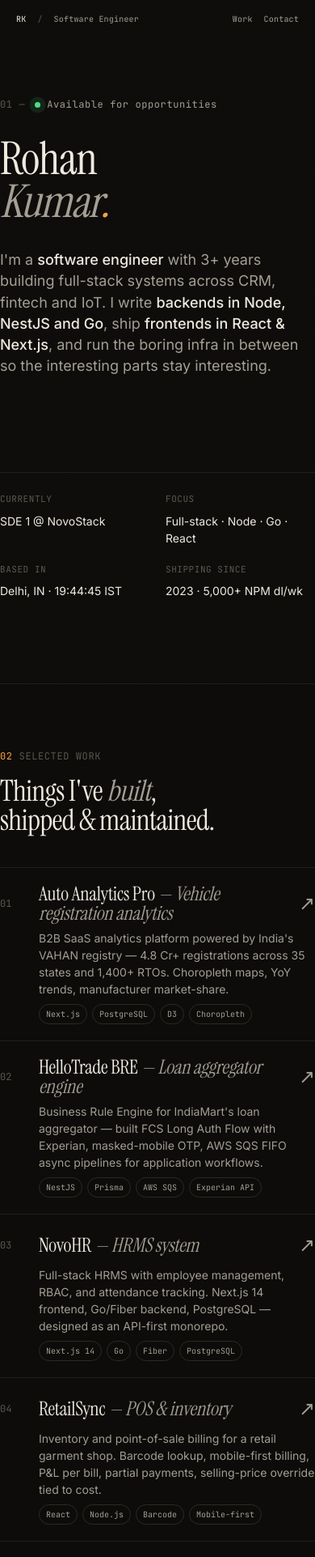
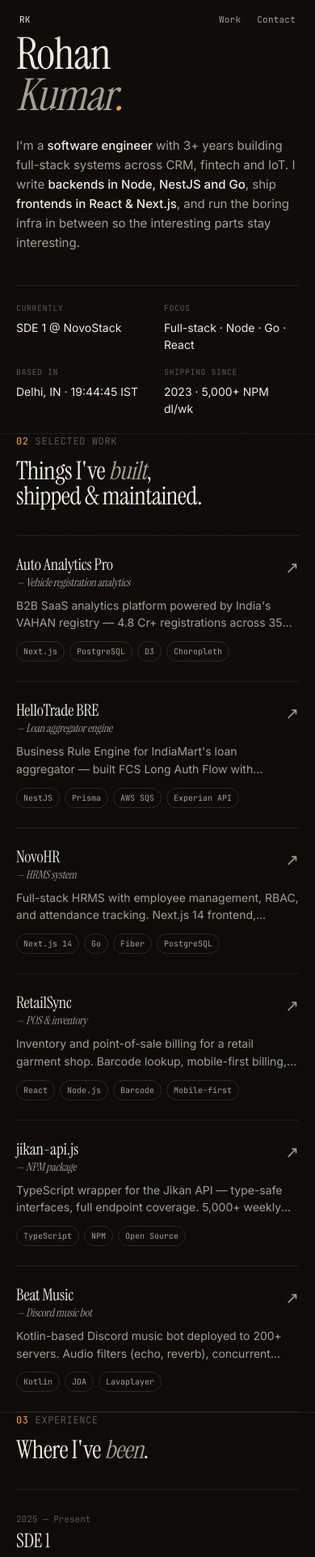
Before and after one commit to rohank05/therohankumar, a Next.js app: page / in a window 390 px wide. Shown: the top 1923 px of the page at 81% size. Built offline with nearby package versions, Linux system fonts and the light colour scheme.

Commit message:
Fixed hydration issue and fixed responsivness

```diff
--- a/app/globals.css
+++ b/app/globals.css
@@ -687,3 +687,185 @@ body::before {
   opacity: 1;
   transform: translateY(0);
 }
+
+/* === Responsive: Tablet (769px – 1024px) === */
+@media (max-width: 1024px) {
+  .work-row { grid-template-columns: 48px 1.5fr 2fr 28px; }
+  .work-row .stack { display: none; }
+  .exp-item { grid-template-columns: 160px 1fr; gap: 24px; }
+  .exp-item .where { display: none; }
+  .skills-grid { grid-template-columns: repeat(2, 1fr); }
+}
+
+/* === Responsive: Mobile (≤768px) === */
+@media (max-width: 768px) {
+
+  /* Shell — enough breathing room from edges */
+  .shell { padding: 0 24px; }
+
+  /* Topbar — compact, just the essentials */
+  .topbar { padding: 16px 24px; font-size: 11px; }
+  .topbar .left { gap: 10px; }
+  .topbar .right { gap: 20px; }
+  .topbar .hide-sm { display: none; }
+
+  /* Hero — natural height, no forced viewport fill */
+  .hero {
+    min-height: unset;
+    padding: 90px 0 52px;
+    justify-content: flex-start;
+  }
+  .hero .eyebrow { margin-bottom: 24px; font-size: 11px; }
+  .hero h1 { margin-bottom: 24px; }
+  .hero .lede {
+    font-size: 15px;
+    line-height: 1.6;
+    margin-bottom: 40px;
+    max-width: 100%;
+  }
+  .hero .meta-grid {
+    grid-template-columns: repeat(2, 1fr);
+    gap: 20px 16px;
+    padding: 20px 0;
+    margin-top: 0;
+  }
+  .hero .meta-grid .cell .label { font-size: 10px; margin-bottom: 6px; }
+  .hero .meta-grid .cell .val { font-size: 14px; }
+
+  /* Section */
+  .section { padding: 64px 0; }
+  .section-head { grid-template-columns: 1fr; gap: 12px; margin-bottom: 32px; }
+  .section-head h2 { font-size: clamp(30px, 8vw, 44px); }
+
+  /* ── Work — rethought for mobile ──
+     Drop the number column. Each project is a full-width
+     block: title + arrow on top, description below, tags below that.
+     People scan by name, not index number. */
+  .work-preview { display: none; }
+  .work-list { border-top: 1px solid var(--line); }
+  .work-row {
+    display: block;           /* abandon grid entirely */
+    padding: 24px 0;
+    border-bottom: 1px solid var(--line);
+    cursor: auto;
+    position: relative;
+  }
+  .work-row::before { display: none; }
+  .work-row:hover { padding-left: 0; }
+  .work-row:hover .arrow { transform: none; color: var(--fg-dim); }
+
+  .work-row .num { display: none; }   /* remove index — nobody counts on phone */
+
+  .work-row .title {
+    font-size: 22px;
+    line-height: 1.15;
+    padding-right: 36px;     /* space for arrow */
+    margin-bottom: 10px;
+  }
+  .work-row .title em { display: block; font-size: 14px; margin-top: 2px; }
+
+  .work-row .arrow {
+    position: absolute;
+    top: 24px; right: 0;
+    font-size: 20px;
+    transition: none;
+  }
+
+  .work-row .desc {
+    font-size: 14px;
+    line-height: 1.55;
+    color: var(--fg-dim);
+    margin-bottom: 12px;
+    display: -webkit-box;
+    -webkit-line-clamp: 2;
+    -webkit-box-orient: vertical;
+    overflow: hidden;
+  }
+
+  .work-row .stack {
+    display: flex;
+    flex-wrap: wrap;
+    gap: 6px;
+    justify-content: flex-start;
+  }
+  .work-row .stack span { font-size: 10px; padding: 4px 8px; }
+
+  /* ── Experience — scannable on phone ── */
+  .exp-list { gap: 0; }
+  .exp-item {
+    grid-template-columns: 1fr;
+    gap: 0;
+    padding: 28px 0;
+  }
+  .exp-item .where { display: none; }
+  .exp-item .when {
+    font-size: 11px;
+    color: var(--fg-low);
+    margin-bottom: 6px;
+  }
+  .exp-item .role {
+    font-size: 24px;
+    line-height: 1.1;
+    margin-bottom: 4px;
+  }
+  .exp-item .company {
+    font-size: 12px;
+    margin-bottom: 14px;
+  }
+  .exp-item ul { gap: 8px; }
+  .exp-item ul li { font-size: 14px; line-height: 1.5; }
+
+  /* ── Skills ── */
+  .skills-marquee { padding: 20px 0; margin: 20px -24px; padding-left: 24px; }
+  .skills-marquee .track { font-size: 30px; gap: 20px; }
+  .skills-marquee .track span { gap: 20px; }
+  .skills-grid { grid-template-columns: repeat(2, 1fr); gap: 20px; }
+  .skills-grid .group .label { font-size: 10px; margin-bottom: 12px; padding-bottom: 10px; }
+  .skills-grid .group li { font-size: 14px; }
+
+  /* Education */
+  .edu-grid { grid-template-columns: 1fr; gap: 24px; margin-top: 48px; }
+  .edu-card h3 { font-size: 19px; }
+  .edu-card p { font-size: 13px; }
+
+  /* ── Contact ── */
+  .contact { padding: 64px 0 48px; }
+  .contact .section-head {
+    grid-template-columns: 1fr;
+    gap: 0;
+    margin-bottom: 32px;
+  }
+  .contact .section-head > div:last-child { display: none; }
+  .contact .big {
+    font-size: clamp(38px, 10.5vw, 64px);
+    line-height: 1;
+    margin-bottom: 32px;
+  }
+  .contact .email-link {
+    font-size: clamp(16px, 5vw, 26px);
+    gap: 10px;
+    padding-bottom: 10px;
+    word-break: break-all;  /* prevent email overflow */
+  }
+
+  /* Footer */
+  .foot {
+    grid-template-columns: 1fr;
+    gap: 14px;
+    margin-top: 48px;
+    padding: 28px 0;
+  }
+  .foot .links { justify-content: flex-start; gap: 20px; }
+  .foot .right { text-align: left; }
+}
+
+/* === Small phones (≤400px) — even tighter, remove cruft === */
+@media (max-width: 400px) {
+  .shell { padding: 0 20px; }
+  .topbar .left > span:nth-child(2),
+  .topbar .left > span:nth-child(3) { display: none; } /* hide "/ Software Engineer" */
+  .hero h1 { font-size: clamp(44px, 14vw, 72px); }
+  .hero .meta-grid { grid-template-columns: repeat(2, 1fr); gap: 16px; }
+  .work-row .title { font-size: 20px; }
+  .skills-grid { grid-template-columns: 1fr 1fr; gap: 16px; }
+}
--- a/app/layout.tsx
+++ b/app/layout.tsx
@@ -86,7 +86,7 @@ export default function RootLayout({ children }: { children: React.ReactNode })
       lang="en"
       className={`${instrumentSerif.variable} ${inter.variable} ${jetbrainsMono.variable}`}
     >
-      <body>{children}</body>
+      <body suppressHydrationWarning>{children}</body>
     </html>
   )
 }
--- a/components/portfolio/Contact.tsx
+++ b/components/portfolio/Contact.tsx
@@ -23,7 +23,7 @@ export default function Contact() {
       </a>
 
       <div className="foot">
-        <div>© {new Date().getFullYear()} ROHAN KUMAR · DELHI, IN</div>
+        <div suppressHydrationWarning>© {new Date().getFullYear()} ROHAN KUMAR · DELHI, IN</div>
         <div className="links">
           <a href="https://github.com/rohank05" target="_blank" rel="noreferrer">GITHUB</a>
           <a href="https://linkedin.com/in/rohank05" target="_blank" rel="noreferrer">LINKEDIN</a>
--- a/components/portfolio/Hero.tsx
+++ b/components/portfolio/Hero.tsx
@@ -39,7 +39,7 @@ export default function Hero() {
         </div>
         <div className="cell">
           <div className="label">BASED IN</div>
-          <div className="val">Delhi, IN · {time} IST</div>
+          <div className="val" suppressHydrationWarning>Delhi, IN · {time} IST</div>
         </div>
         <div className="cell">
           <div className="label">SHIPPING SINCE</div>
--- a/components/portfolio/TopBar.tsx
+++ b/components/portfolio/TopBar.tsx
@@ -19,7 +19,7 @@ export default function TopBar() {
         <a href="#contact">Contact</a>
         <span className="status hide-sm">
           <span className="dot" />
-          <span>DEL · {time}</span>
+          <span suppressHydrationWarning>DEL · {time}</span>
         </span>
       </div>
     </div>
--- a/components/portfolio/hooks.ts
+++ b/components/portfolio/hooks.ts
@@ -1,5 +1,3 @@
-'use client'
-
 import { useRef, useEffect, useState } from 'react'
 
 export function useCursor() {
```
